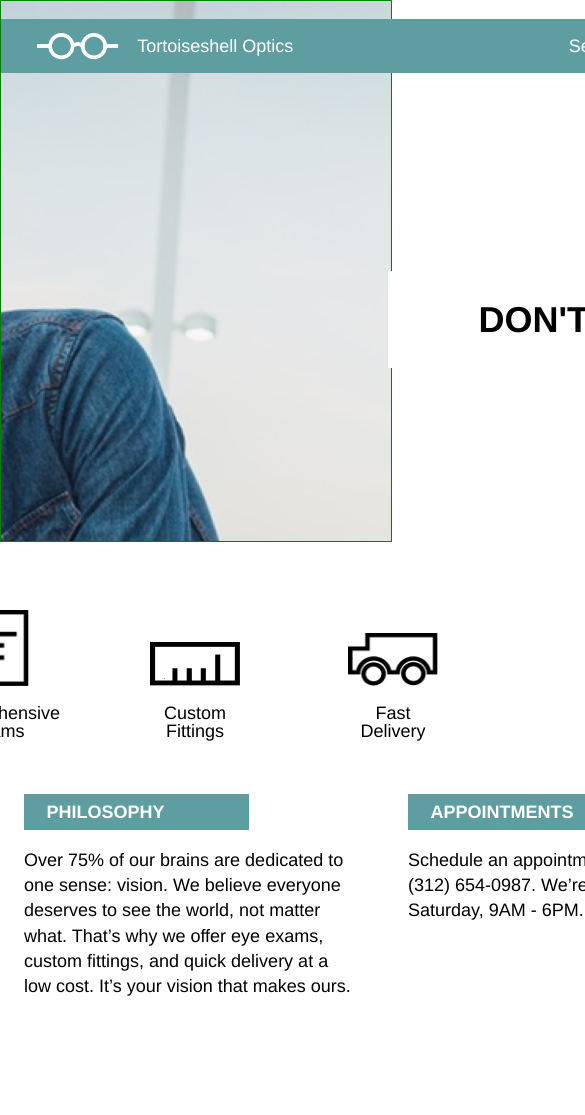
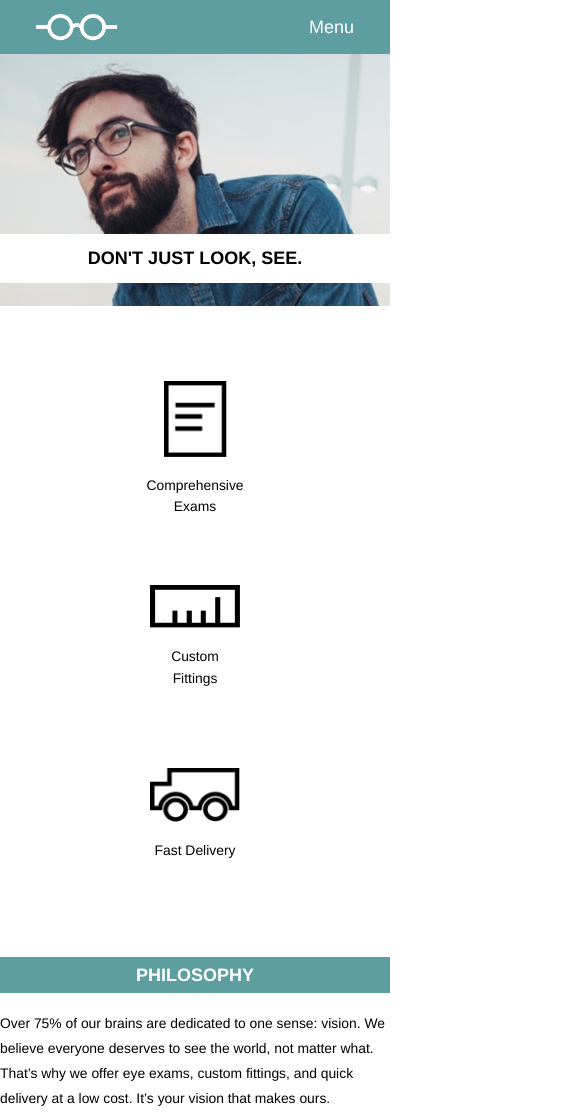
Before and after one commit to valboivin/tortoiseshell-optics, a plain HTML site: page index.html in a window 390 px wide. Shown: the top 1115 px of the page, 585 px wide, since content can reach past the window. Before the commit the page ends 1089 px from the top, so only its background shows below. Drawn offline with Linux system fonts and the light colour scheme.

Commit message:
Add Media Queries for responsivness

```diff
--- a/index.html
+++ b/index.html
@@ -15,10 +15,14 @@
             <p>Tortoiseshell Optics</p>
         </div>
 
-        <ul>
+        <ul class="general">
           <li><a href="services">Services</a></li>
           <li><a href="products">Products</a></li>
           <li><a href="contact">Contact</a></li>
+        </ul>
+
+        <ul class="responsive">
+          <li><a href="">Menu</a></li>
         </ul>
       </nav>
 
@@ -45,7 +49,7 @@
             </div>
         </section>
 
-        <section class="information">
+        <section class="container">
 
         <div class="philosophy">
           <h2>Philosophy</h2>
@@ -60,5 +64,11 @@
       </section>
 
     </main>
+
+    <footer class="container">
+      <img src="./resources/images/logo-black.png" alt="Tortoiseshell Optics Logo">
+      <p>Copyright Tortoiseshell Optics</p>
+    </footer>
+
   </body>
 </html>
--- a/resources/css/style.css
+++ b/resources/css/style.css
@@ -19,8 +19,6 @@ header {
   width: 100%;
   margin: 0 auto;
   padding-top: 0;
-
-  border: 1px solid green;
 
 }
 
@@ -50,6 +48,10 @@ nav li {
   display: inline-block;
   list-style-type: none;
   padding: 1rem 2rem;
+}
+
+.responsive{
+  display: none;
 }
 
 nav a {
@@ -108,11 +110,12 @@ nav a {
 
 /* Second section of main - Informations: Philosophy and Appointments */
 
-.information {
+.container {
   display: flex;
   justify-content: flex-start;
   width: 960px;
   margin: 0 auto;
+  flex-wrap: wrap;
 }
 
 .philosophy, .appointments{
@@ -132,8 +135,117 @@ h2 {
   width: 10rem;
 }
 
-.information p {
+.container p {
   line-height: 1.4rem;
 }
 
 /* Footer */
+
+footer {
+  display: flex;
+  align-items: center;
+  background-color: azure;
+}
+
+footer img {
+  height: 1.5rem;
+  padding: 4rem 1rem 4rem 4rem;
+}
+
+
+/* Media Queries for responsiveness */
+
+/* Tablet version */
+
+@media only screen and (max-width: 1024px) {
+  header {
+    height: 22rem;
+  }
+
+  nav {
+    margin-top: 0px;
+    width: 100%;
+  }
+
+  .slogan {
+    width: 100%;
+}
+
+.slogan h1 {
+  margin: 5rem 2rem 0 0;
+  font-size: 1.33rem;
+  padding: 0.75rem 4rem;
+}
+
+.container {
+  width: 100%;
+}
+
+/* Other version */
+
+@media only screen and (max-width: 750px) {
+
+.general {
+  display: none;
+}
+
+
+.responsive {
+  display: inline-block;
+}
+
+/* Mobile version */
+
+@media only screen and (max-width: 560px) {
+
+.logo p {
+  display: none;
+}
+
+header {
+  height: 17rem;
+  background-position: 20%;
+}
+
+.slogan h1 {
+  margin: 9rem 0 0 0;
+  padding: 0.75rem 0rem;
+  text-align: center;
+  width: 100%;
+  font-size: 1rem;
+}
+
+#services {
+  display: flex;
+  flex-direction: column;
+  align-items: center;
+  margin: 3.77rem 0;
+  padding: 0;
+}
+
+.service {
+  margin: 0 0 1.54rem 0;
+  padding: 0;
+  font-size: 0.77rem;
+  line-height: 1.2rem;
+}
+
+
+.philosophy, .appointments{
+  width: 100%;
+  margin-bottom: 4rem;
+  padding: 0;
+}
+
+h2 {
+  width: 100%;
+  padding: 0.5rem 0;
+  text-align: center;
+}
+
+.container p {
+  font-size: 0.77rem;
+}
+
+
+}
```
